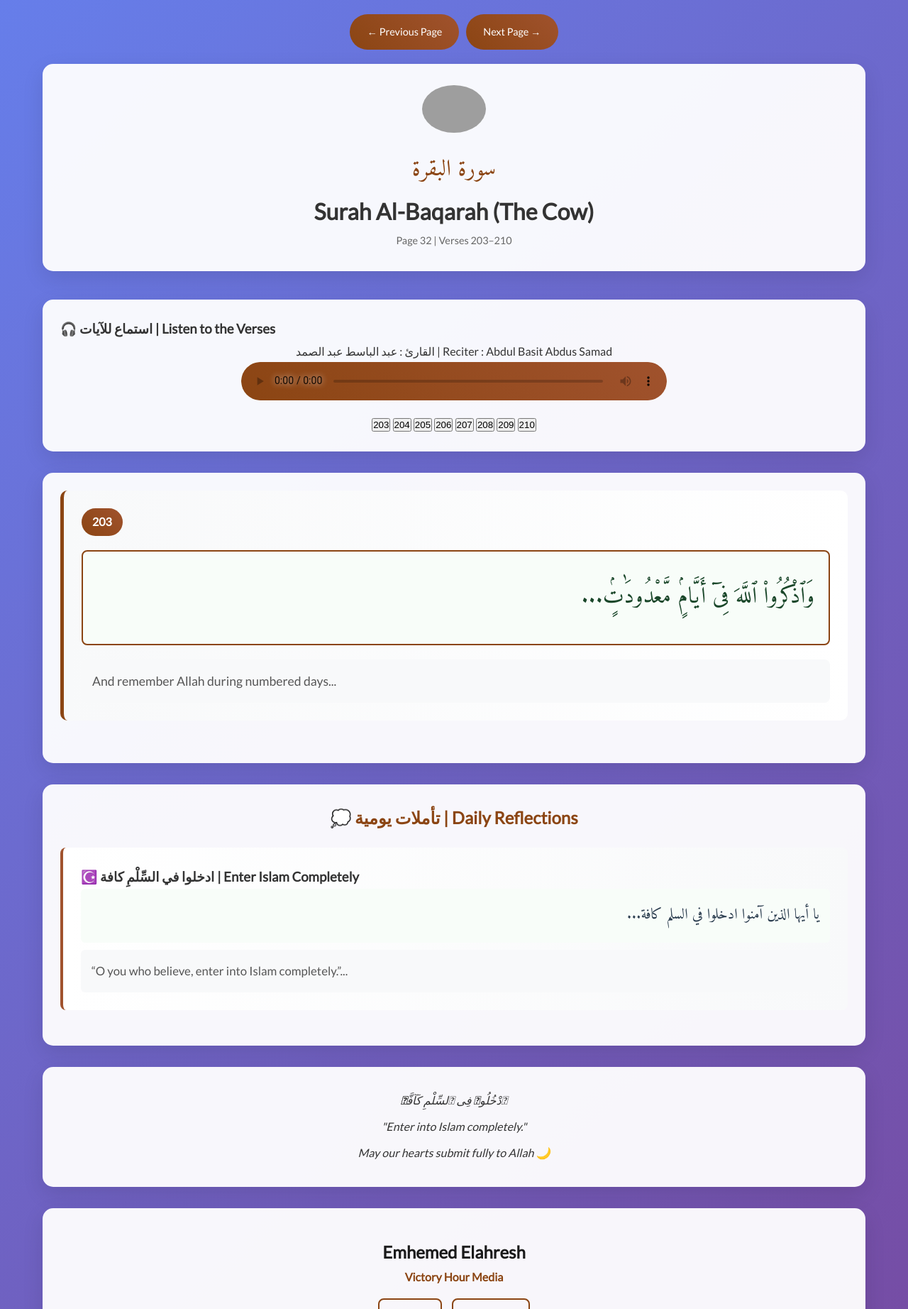
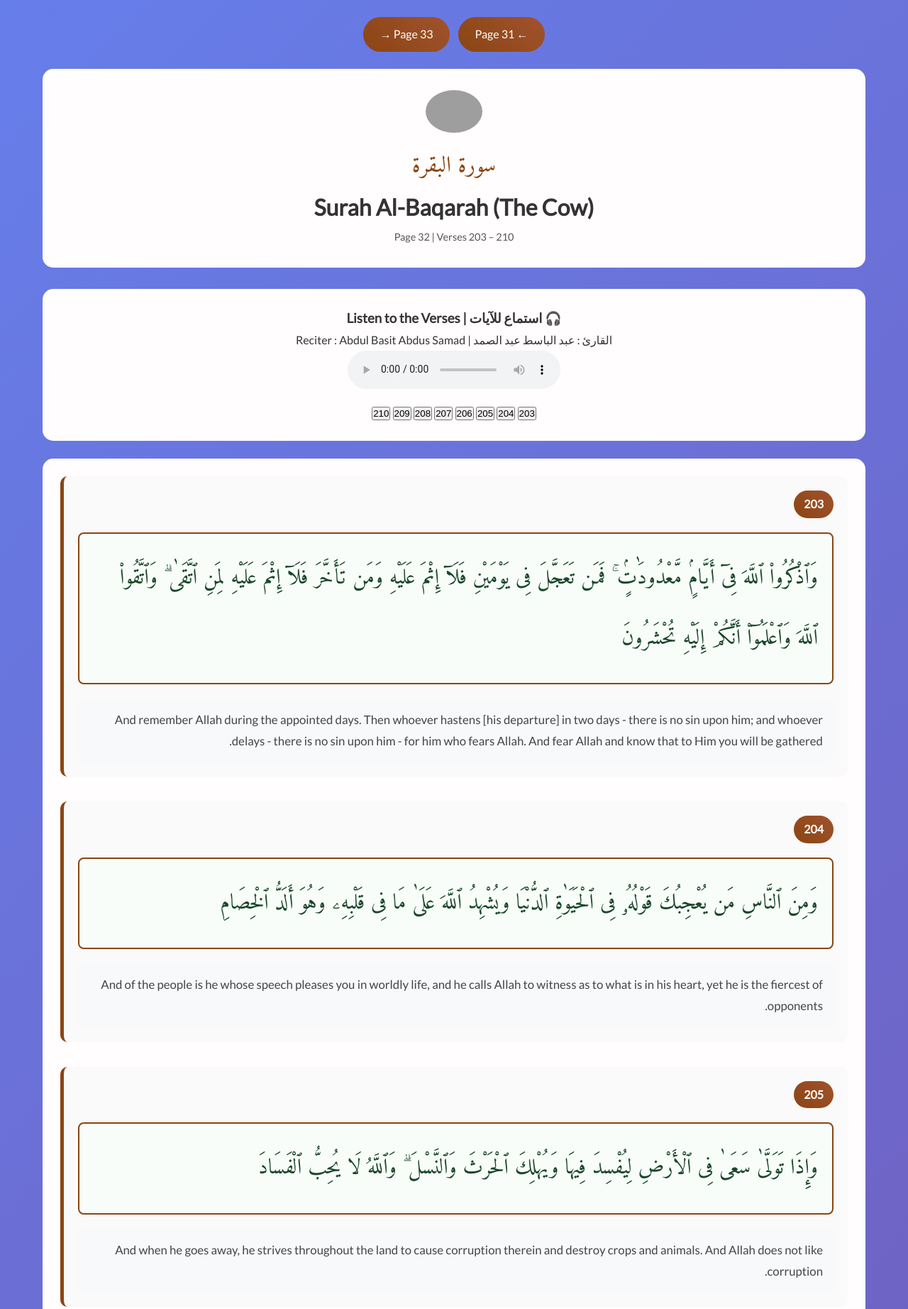
Before and after one commit to balancedlifeharmony-spec/Quran-page-32-, a plain HTML site: page index.html in a window 1280 px wide. Shown: the top 1844 px of the page at 71% size. Drawn offline with Linux system fonts and the light colour scheme; grey boxes are pictures that could not be loaded; a web font is replaced by a local one.

Commit message:
index.html
Updated the HTML structure and content for Surah Al-Baqarah verses 203-210, including language direction, meta descriptions, and styling.

```diff
--- a/index.html
+++ b/index.html
@@ -1,145 +1,87 @@
 <!DOCTYPE html>
-<html lang="en">
+<html lang="ar" dir="rtl">
 <head>
   <meta charset="UTF-8" />
   <meta name="viewport" content="width=device-width, initial-scale=1.0" />
   <title>سورة البقرة - آيات ٢٠٣-٢١٠ | Surah Al-Baqarah – Verses 203–210</title>
 
-  <!-- ✅ Icon Cover -->
+  <!-- ✅ Quran Icon Cover -->
   <link rel="icon" type="image/png" href="https://i.imgur.com/QNbrNI3.png">
   <link rel="apple-touch-icon" href="https://i.imgur.com/QNbrNI3.png">
   <meta property="og:image" content="https://i.imgur.com/QNbrNI3.png">
   <meta property="og:title" content="Surah Al-Baqarah | Page 32 | Verses 203-210">
-  <meta property="og:description" content="Listen, read, and reflect on verses 203-210 from Surah Al-Baqarah with bilingual reflection and recitation by Abdul Basit.">
-  <meta name="theme-color" content="#8b4513">
+  <meta property="og:description" content="Recitation and reflection of Surah Al-Baqarah verses 203–210 with English translation.">
+  <meta name="theme-color" content="#8b4513" />
 
-  <!-- Fonts -->
-  <link href="https://fonts.googleapis.com/css2?family=Amiri+Quran&family=Amiri:wght@400;700&family=Lato:wght@300;400;600&display=swap" rel="stylesheet">
+  <link href="https://fonts.googleapis.com/css2?family=Amiri+Quran&family=Amiri:wght@400;700&family=Lato:wght@300;400;600&display=swap" rel="stylesheet" />
 
   <style>
-    * { margin: 0; padding: 0; box-sizing: border-box; }
-    html { scroll-behavior: smooth; }
-    body {
-      font-family: 'Lato', sans-serif;
-      line-height: 1.8;
-      background: linear-gradient(135deg, #667eea 0%, #764ba2 100%);
-      color: #333;
-      min-height: 100vh;
-      -webkit-font-smoothing: antialiased;
-      -moz-osx-font-smoothing: grayscale;
+    *{margin:0;padding:0;box-sizing:border-box}
+    body{
+      font-family:'Lato',sans-serif;
+      background:linear-gradient(135deg,#667eea,#764ba2);
+      color:#333;line-height:1.8;min-height:100vh;
+      -webkit-font-smoothing:antialiased
     }
-    .container { max-width: 1200px; margin: auto; padding: 20px; }
-    .navigation { display: flex; justify-content: center; flex-wrap: wrap; gap: 10px; margin-bottom: 20px; }
-    .nav-link {
-      background: linear-gradient(45deg, #8b4513, #a0522d);
-      color: white; text-decoration: none;
-      padding: 12px 24px; border-radius: 25px;
-      font-size: 0.9rem; transition: 0.3s;
+    .container{max-width:1200px;margin:auto;padding:20px}
+    .navigation{text-align:center;margin-bottom:20px}
+    .nav-link{
+      background:linear-gradient(45deg,#8b4513,#a0522d);
+      color:#fff;text-decoration:none;
+      padding:10px 24px;border-radius:25px;
+      display:inline-block;margin:4px;transition:.3s
     }
-    .nav-link:hover {
-      transform: translateY(-2px);
-      box-shadow: 0 5px 15px rgba(0, 0, 0, 0.2);
+    .nav-link:hover{transform:translateY(-2px)}
+    .header{text-align:center;background:#fffdfd;padding:30px;border-radius:15px;margin-bottom:30px}
+    .header img{width:80px;border-radius:50%;margin-bottom:10px}
+    .arabic-title{font-family:'Amiri',serif;font-size:2rem;color:#8b4513;direction:rtl}
+    .page-info{color:#555;font-size:.9rem}
+    .audio-player-section,.verses-container,.reflection-section,.footer,.signature{
+      background:#fffdfd;padding:25px;border-radius:15px;margin-bottom:25px
     }
-    .header {
-      text-align: center;
-      background: rgba(255, 255, 255, 0.95);
-      padding: 30px; border-radius: 15px;
-      margin-bottom: 40px;
-      box-shadow: 0 10px 30px rgba(0,0,0,0.1);
+    .verse{margin-bottom:35px;padding:20px;border-left:5px solid #8b4513;border-radius:10px;background:#fafafa}
+    .verse-number{
+      display:inline-block;background:linear-gradient(45deg,#8b4513,#a0522d);
+      color:#fff;padding:5px 14px;border-radius:20px;font-weight:600
     }
-    .header img {
-      width: 90px; border-radius: 50%; margin-bottom: 15px;
+    .arabic-text{
+      font-family:'Amiri Quran','Amiri',serif;
+      font-size:1.9rem;line-height:2.8;text-align:right;direction:rtl;
+      color:#1a472a;margin:20px 0;padding:20px;background:#f8fdf9;border:2px solid #8b4513;border-radius:8px
     }
-    .arabic-title {
-      font-family: 'Amiri', serif;
-      font-size: 2rem; color: #8b4513; direction: rtl;
+    .english-text{
+      font-size:1.05rem;color:#444;background:#f8f9fa;padding:15px;border-radius:8px
     }
-    .page-info { color: #666; font-size: 0.9rem; }
-    .audio-player-section, .verses-container, .reflection-section, .footer, .signature {
-      background: rgba(255,255,255,0.95);
-      border-radius: 15px;
-      box-shadow: 0 10px 30px rgba(0,0,0,0.1);
-      padding: 25px; margin-bottom: 30px;
+    .reflection-section h2{color:#8b4513;text-align:center;margin-bottom:20px}
+    .reflection-point{
+      padding:20px;margin-bottom:20px;border-left:4px solid #a0522d;border-radius:8px;background:linear-gradient(to right,#fff,#f9f9f9)
     }
-    audio {
-      width: 100%; max-width: 600px; border-radius: 25px; height: 54px;
-    }
-    audio::-webkit-media-controls-panel {
-      background: linear-gradient(45deg, #8b4513, #a0522d);
-    }
-    .verse {
-      margin-bottom: 35px; padding: 25px;
-      background: linear-gradient(to right, #f8f9fa, #ffffff);
-      border-left: 5px solid #8b4513; border-radius: 10px;
-    }
-    .verse-number {
-      display: inline-block;
-      background: linear-gradient(45deg, #8b4513, #a0522d);
-      color: white; padding: 5px 15px;
-      border-radius: 20px; font-weight: 600;
-    }
-    .arabic-text {
-      font-family: 'Amiri Quran', 'Amiri', serif;
-      font-size: 2rem; line-height: 2.8;
-      text-align: right; direction: rtl;
-      color: #1a472a; margin: 20px 0;
-      padding: 20px; background: #f8fdf9;
-      border-radius: 8px; border: 2px solid #8b4513;
-    }
-    .english-text {
-      font-size: 1.1rem; line-height: 1.8; color: #555;
-      background: #f8f9fa; padding: 15px; border-radius: 8px;
-    }
-    .reflection-section h2 {
-      color: #8b4513; text-align: center; margin-bottom: 20px;
-    }
-    .reflection-point {
-      margin-bottom: 25px; padding: 25px;
-      background: linear-gradient(to right, #fff, #f8f9fa);
-      border-left: 4px solid #a0522d; border-radius: 8px;
-    }
-    .reflection-arabic {
-      font-family: 'Amiri', serif;
-      font-size: 1.3rem; line-height: 2.2;
-      text-align: right; direction: rtl; color: #2c3e50;
-      background: #f8fdf9; padding: 15px; border-radius: 6px;
-      margin-bottom: 10px;
-    }
-    .reflection-english {
-      font-size: 1.05rem; color: #555; background: #f8f9fa;
-      padding: 15px; border-radius: 6px;
-    }
-    .footer-text {
-      text-align: center; margin: 8px 0; color: #333; font-style: italic;
-    }
-    .signature { text-align: center; padding: 40px 20px; }
-    .signature-name { font-weight: 700; font-size: 1.5rem; color: #1a1a1a; }
-    .signature-company { color: #8b4513; font-weight: 700; margin-bottom: 10px; }
-    .signature-btn {
-      display: inline-block; margin: 5px; padding: 10px 24px;
-      border: 2px solid #8b4513; border-radius: 8px;
-      color: #8b4513; text-decoration: none; font-weight: 600;
-    }
-    .signature-btn:hover { background: #8b4513; color: white; }
+    .reflection-arabic{font-family:'Amiri',serif;font-size:1.2rem;color:#2c3e50;text-align:right;direction:rtl;margin-bottom:10px}
+    .reflection-english{font-size:1rem;color:#555}
+    .footer-text{text-align:center;margin:8px 0;font-style:italic}
+    .signature{text-align:center}
+    .signature-name{font-weight:700;font-size:1.4rem;color:#1a1a1a}
+    .signature-company{color:#8b4513;font-weight:700}
+    .signature-btn{display:inline-block;padding:8px 20px;margin:5px;border:2px solid #8b4513;border-radius:8px;color:#8b4513;text-decoration:none}
+    .signature-btn:hover{background:#8b4513;color:#fff}
   </style>
 
   <script>
-    let currentVerse = 203;
-    function playVerse(v) {
-      currentVerse = v;
-      const audio = document.getElementById("quranAudio"),
-            source = document.getElementById("audioSource");
-      source.src = `https://everyayah.com/data/Abdul_Basit_Murattal_192kbps/002${String(v).padStart(3,"0")}.mp3`;
-      audio.load(); audio.play();
-      document.querySelectorAll(".verse-btn").forEach(btn => btn.classList.remove("active"));
+    let currentVerse=203;
+    function playVerse(v){
+      currentVerse=v;
+      const a=document.getElementById("quranAudio"),s=document.getElementById("audioSource");
+      s.src=`https://everyayah.com/data/Abdul_Basit_Murattal_192kbps/002${String(v).padStart(3,"0")}.mp3`;
+      a.load();a.play();
+      document.querySelectorAll(".verse-btn").forEach(b=>b.classList.remove("active"));
       event.target.classList.add("active");
     }
-    document.addEventListener("DOMContentLoaded", () => {
-      const audio = document.getElementById("quranAudio");
-      audio.addEventListener("ended", () => {
-        if (currentVerse < 210) {
-          const next = document.querySelector(`[onclick="playVerse(${currentVerse+1})"]`);
-          if (next) next.click();
+    document.addEventListener("DOMContentLoaded",()=>{
+      const a=document.getElementById("quranAudio");
+      a.addEventListener("ended",()=>{
+        if(currentVerse<210){
+          const n=document.querySelector(`[onclick="playVerse(${currentVerse+1})"]`);
+          if(n)n.click();
         }
       });
     });
@@ -150,26 +92,25 @@
 <div class="container">
 
   <div class="navigation">
-      <a href="https://balancedlifeharmony-spec.github.io/Quran-page-31/" class="nav-link">← Previous Page</a>
-      <a href="https://balancedlifeharmony-spec.github.io/Quran-page-33/" class="nav-link">Next Page →</a>
+    <a href="https://balancedlifeharmony-spec.github.io/Quran-page-31/" class="nav-link">← Page 31</a>
+    <a href="https://balancedlifeharmony-spec.github.io/Quran-page-33/" class="nav-link">Page 33 →</a>
   </div>
 
   <div class="header">
-      <img src="https://i.imgur.com/QNbrNI3.png" alt="Quran Icon">
+    <img src="https://i.imgur.com/QNbrNI3.png" alt="Quran Icon" />
     <div class="arabic-title">سورة البقرة</div>
     <h1>Surah Al-Baqarah (The Cow)</h1>
-      <div class="page-info">Page 32 | Verses 203–210</div>
+    <div class="page-info">Page 32 | Verses 203 – 210</div>
   </div>
 
-    <div class="audio-player-section">
+  <div class="audio-player-section" style="text-align:center">
     <h3>🎧 استماع للآيات | Listen to the Verses</h3>
-      <p style="text-align:center">القارئ : عبد الباسط عبد الصمد | Reciter : Abdul Basit Abdus Samad</p>
-      <div style="text-align:center">
+    <p>القارئ : عبد الباسط عبد الصمد | Reciter : Abdul Basit Abdus Samad</p>
     <audio id="quranAudio" controls>
       <source id="audioSource" src="https://everyayah.com/data/Abdul_Basit_Murattal_192kbps/002203.mp3" type="audio/mpeg">
     </audio>
-        <div class="verse-selector" style="margin-top:10px">
-          <button class="verse-btn active" onclick="playVerse(203)">203</button>
+    <div style="margin-top:10px">
+      <button class="verse-btn" onclick="playVerse(203)">203</button>
       <button class="verse-btn" onclick="playVerse(204)">204</button>
       <button class="verse-btn" onclick="playVerse(205)">205</button>
       <button class="verse-btn" onclick="playVerse(206)">206</button>
@@ -179,30 +120,85 @@
       <button class="verse-btn" onclick="playVerse(210)">210</button>
     </div>
   </div>
+
+  <div class="verses-container">
+
+    <div class="verse">
+      <span class="verse-number">203</span>
+      <div class="arabic-text">وَٱذْكُرُوا۟ ٱللَّهَ فِىٓ أَيَّامٍۢ مَّعْدُودَٰتٍۢ ۚ فَمَن تَعَجَّلَ فِى يَوْمَيْنِ فَلَآ إِثْمَ عَلَيْهِ وَمَن تَأَخَّرَ فَلَآ إِثْمَ عَلَيْهِ لِمَنِ ٱتَّقَىٰ ۗ وَٱتَّقُوا۟ ٱللَّهَ وَٱعْلَمُوٓا۟ أَنَّكُمْ إِلَيْهِ تُحْشَرُونَ</div>
+      <div class="english-text">And remember Allah during the appointed days. Then whoever hastens [his departure] in two days - there is no sin upon him; and whoever delays - there is no sin upon him - for him who fears Allah. And fear Allah and know that to Him you will be gathered.</div>
     </div>
 
-    <div class="verses-container">
     <div class="verse">
-        <span class="verse-number">203</span>
-        <div class="arabic-text">وَٱذْكُرُوا۟ ٱللَّهَ فِىٓ أَيَّامٍۢ مَّعْدُودَٰتٍۢ...</div>
-        <div class="english-text">And remember Allah during numbered days...</div>
+      <span class="verse-number">204</span>
+      <div class="arabic-text">وَمِنَ ٱلنَّاسِ مَن يُعْجِبُكَ قَوْلُهُۥ فِى ٱلْحَيَوٰةِ ٱلدُّنْيَا وَيُشْهِدُ ٱللَّهَ عَلَىٰ مَا فِى قَلْبِهِۦ وَهُوَ أَلَدُّ ٱلْخِصَامِ</div>
+      <div class="english-text">And of the people is he whose speech pleases you in worldly life, and he calls Allah to witness as to what is in his heart, yet he is the fiercest of opponents.</div>
     </div>
-      <!-- Add all verses 204–210 here -->
+
+    <div class="verse">
+      <span class="verse-number">205</span>
+      <div class="arabic-text">وَإِذَا تَوَلَّىٰ سَعَىٰ فِى ٱلْأَرْضِ لِيُفْسِدَ فِيهَا وَيُهْلِكَ ٱلْحَرْثَ وَٱلنَّسْلَ ۗ وَٱللَّهُ لَا يُحِبُّ ٱلْفَسَادَ</div>
+      <div class="english-text">And when he goes away, he strives throughout the land to cause corruption therein and destroy crops and animals. And Allah does not like corruption.</div>
+    </div>
+
+    <div class="verse">
+      <span class="verse-number">206</span>
+      <div class="arabic-text">وَإِذَا قِيلَ لَهُ ٱتَّقِ ٱللَّهَ أَخَذَتْهُ ٱلْعِزَّةُ بِٱلْإِثْمِ ۚ فَحَسْبُهُۥ جَهَنَّمُ ۚ وَلَبِئْسَ ٱلْمِهَادُ</div>
+      <div class="english-text">And when it is said to him, "Fear Allah," pride in the sin takes hold of him. Sufficient for him is Hell, and wretched is the resting place.</div>
+    </div>
+
+    <div class="verse">
+      <span class="verse-number">207</span>
+      <div class="arabic-text">وَمِنَ ٱلنَّاسِ مَن يَشْرِى نَفْسَهُ ٱبْتِغَآءَ مَرْضَاتِ ٱللَّهِ ۗ وَٱللَّهُ رَءُوفٌۢ بِٱلْعِبَادِ</div>
+      <div class="english-text">And of the people is he who sells himself, seeking means to the approval of Allah. And Allah is kind to the servants.</div>
+    </div>
+
+    <div class="verse">
+      <span class="verse-number">208</span>
+      <div class="arabic-text">يَـٰٓأَيُّهَا ٱلَّذِينَ ءَامَنُوا۟ ٱدْخُلُوا۟ فِى ٱلسِّلْمِ كَآفَّةًۭ وَلَا تَتَّبِعُوا۟ خُطُوَٰتِ ٱلشَّيْطَـٰنِ ۚ إِنَّهُۥ لَكُمْ عَدُوٌّۭ مُّبِينٌۭ</div>
+      <div class="english-text">O you who have believed, enter into Islam completely and do not follow the footsteps of Satan. Indeed, he is to you a clear enemy.</div>
+    </div>
+
+    <div class="verse">
+      <span class="verse-number">209</span>
+      <div class="arabic-text">فَإِن زَلَلْتُم مِّنۢ بَعْدِ مَا جَآءَتْكُمُ ٱلْبَيِّنَـٰتُ فَٱعْلَمُوٓا۟ أَنَّ ٱللَّهَ عَزِيزٌۭ حَكِيمٌۭ</div>
+      <div class="english-text">But if you slip after clear proofs have come to you, then know that Allah is Exalted in Might and Wise.</div>
+    </div>
+
+    <div class="verse">
+      <span class="verse-number">210</span>
+      <div class="arabic-text">هَلْ يَنظُرُونَ إِلَّآ أَن يَأْتِيَهُمُ ٱللَّهُ فِى ظُلَلٍۢ مِّنَ ٱلْغَمَامِ وَٱلْمَلَـٰٓئِكَةُ وَقُضِىَ ٱلْأَمْرُ ۚ وَإِلَى ٱللَّهِ تُرْجَعُ ٱلْأُمُورُ</div>
+      <div class="english-text">Do they await but that Allah should come to them in covers of clouds with the angels and the matter is [then] decided? And to Allah all matters are returned.</div>
+    </div>
+
   </div>
 
   <div class="reflection-section">
     <h2>💭 تأملات يومية | Daily Reflections</h2>
+
     <div class="reflection-point">
-        <h3>☪️ ادخلوا في السِّلْمِ كافة | Enter Islam Completely</h3>
-        <div class="reflection-arabic">يا أيها الذين آمنوا ادخلوا في السلم كافة...</div>
-        <div class="reflection-english">“O you who believe, enter into Islam completely.”...</div>
+      <h3>🌾 اذكروا الله في أيام معدودات | Remember Allah During the Days</h3>
+      <div class="reflection-arabic">التكبير والذكر بعد الحج وفي الأيام المحددة يُذكّر العبد بأنّ العبادة لا تنتهي بانتهاء النسك بل تستمرّ في الحياة كلها.</div>
+      <div class="reflection-english">Dhikr after Hajj reminds us that worship doesn’t end when rituals end — it continues throughout life.</div>
+    </div>
+
+    <div class="reflection-point">
+      <h3>⚖️ النفاق والإخلاص | Hypocrisy vs Sincerity</h3>
+      <div class="reflection-arabic">من الناس من يظهر الورع ولكن في قلبه فساد ونزعة إلى الخصام والإفساد في الأرض – احذر أن يكون دينك مظهراً بلا جوهر.</div>
+      <div class="reflection-english">Some show piety outwardly but cause corruption inwardly — guard your faith from hypocrisy.</div>
+    </div>
+
+    <div class="reflection-point">
+      <h3>☪️ ادخلوا في السِّلْم كافة | Enter Islam Completely</h3>
+      <div class="reflection-arabic">يا أيها الذين آمنوا ادخلوا في السلم كافة – لا انتقائية في الدين؛ الإسلام منهج حياة شامل.</div>
+      <div class="reflection-english">“O you who believe, enter into Islam completely.” Islam is not partial — it’s a holistic way of life.</div>
     </div>
   </div>
 
   <div class="footer">
-      <div class="footer-text">ٱدْخُلُوا۟ فِى ٱلسِّلْمِ كَآفَّةًۭ</div>
+    <div class="footer-text">ٱدْخُلُوا۟ فِى ٱلسِّلْمِ كَّآفَّةًۭ</div>
     <div class="footer-text">"Enter into Islam completely."</div>
-      <div class="footer-text">May our hearts submit fully to Allah 🌙</div>
+    <div class="footer-text">May this page increase our faith and consistency 🌙</div>
   </div>
 
   <div class="signature">
```
Lines whose indentation alone changed are shown as unchanged.
